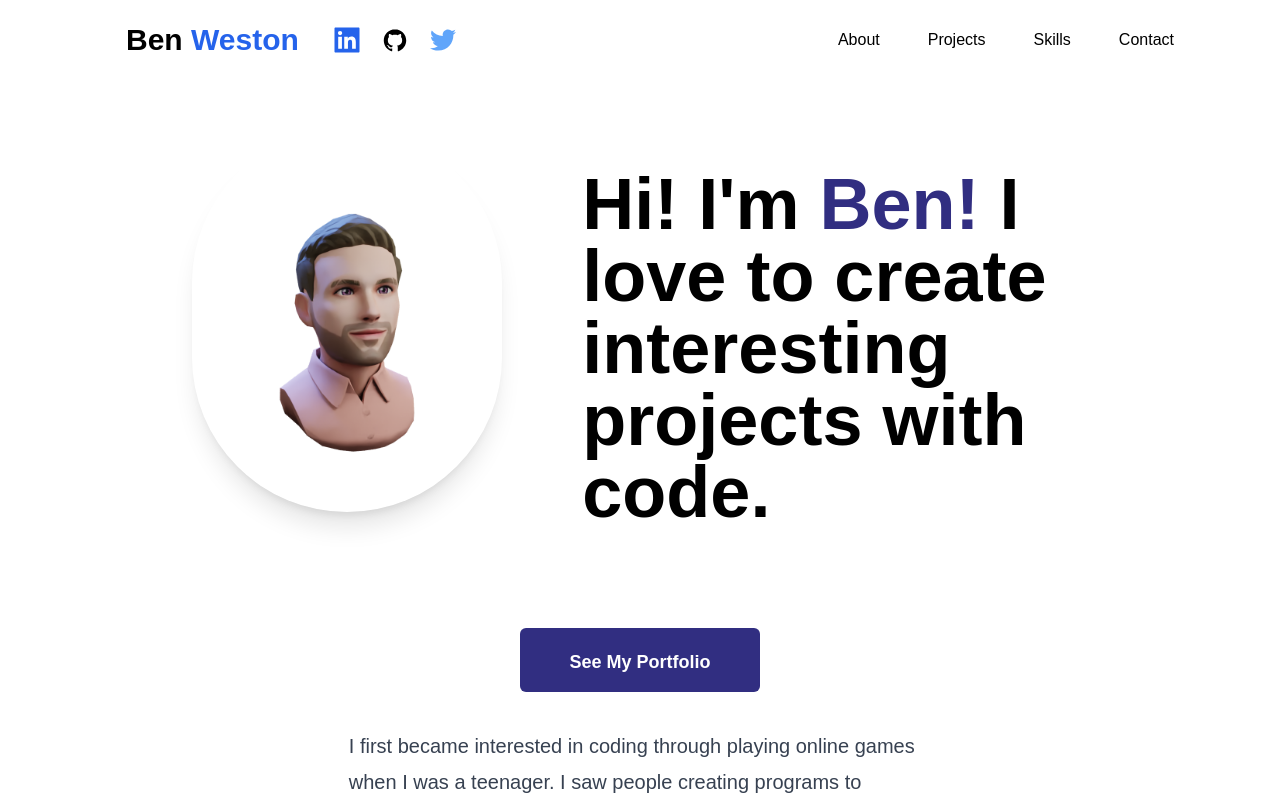
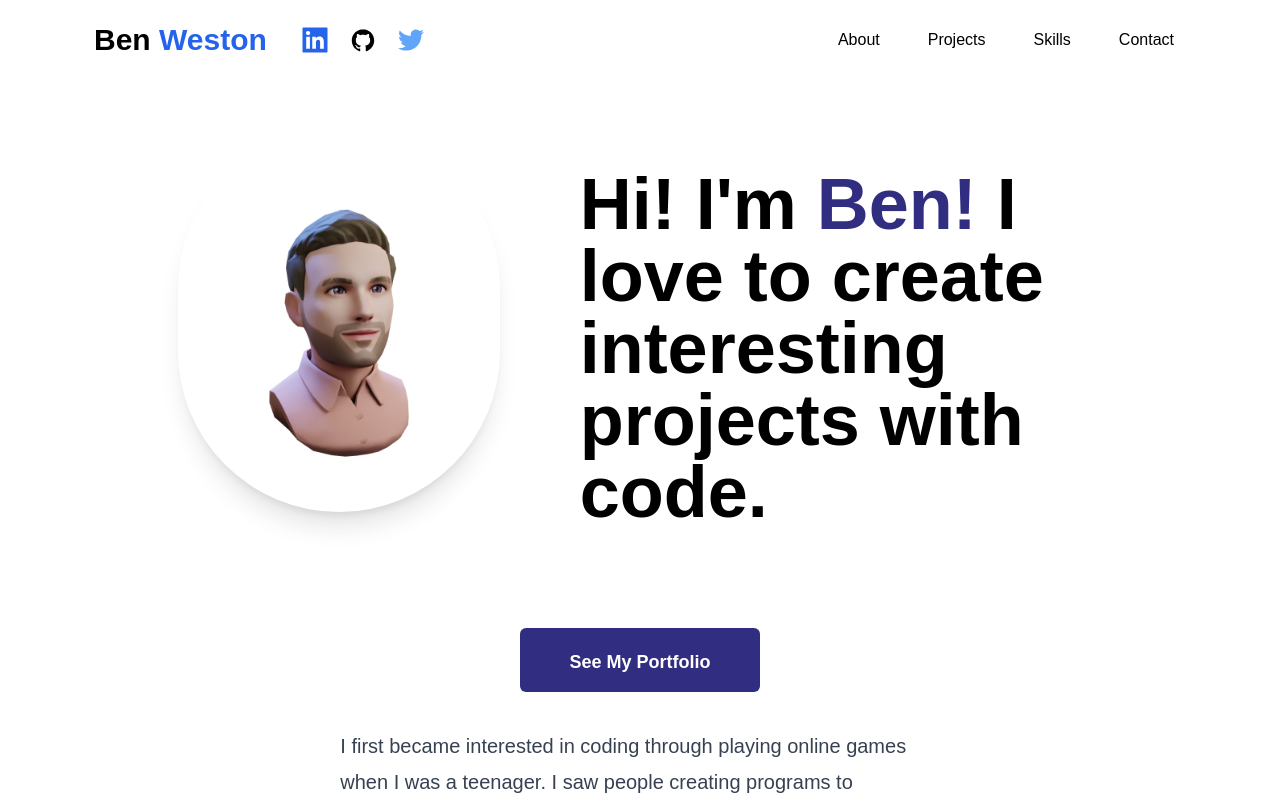
Before and after one commit to benwestondigital/next-portfolio, a Next.js app: page / in a window 1280 px wide. Shown: the top 800 px of the page. Built offline with nearby package versions, Linux system fonts and the light colour scheme.

Commit message:
remove tailwind container padding

```diff
--- a/tailwind.config.js
+++ b/tailwind.config.js
@@ -10,7 +10,6 @@ module.exports = {
     },
     container: {
       center: true,
-      padding: '1rem',
       screens: {
         lg: '1124px',
         xl: '1124px',
```
